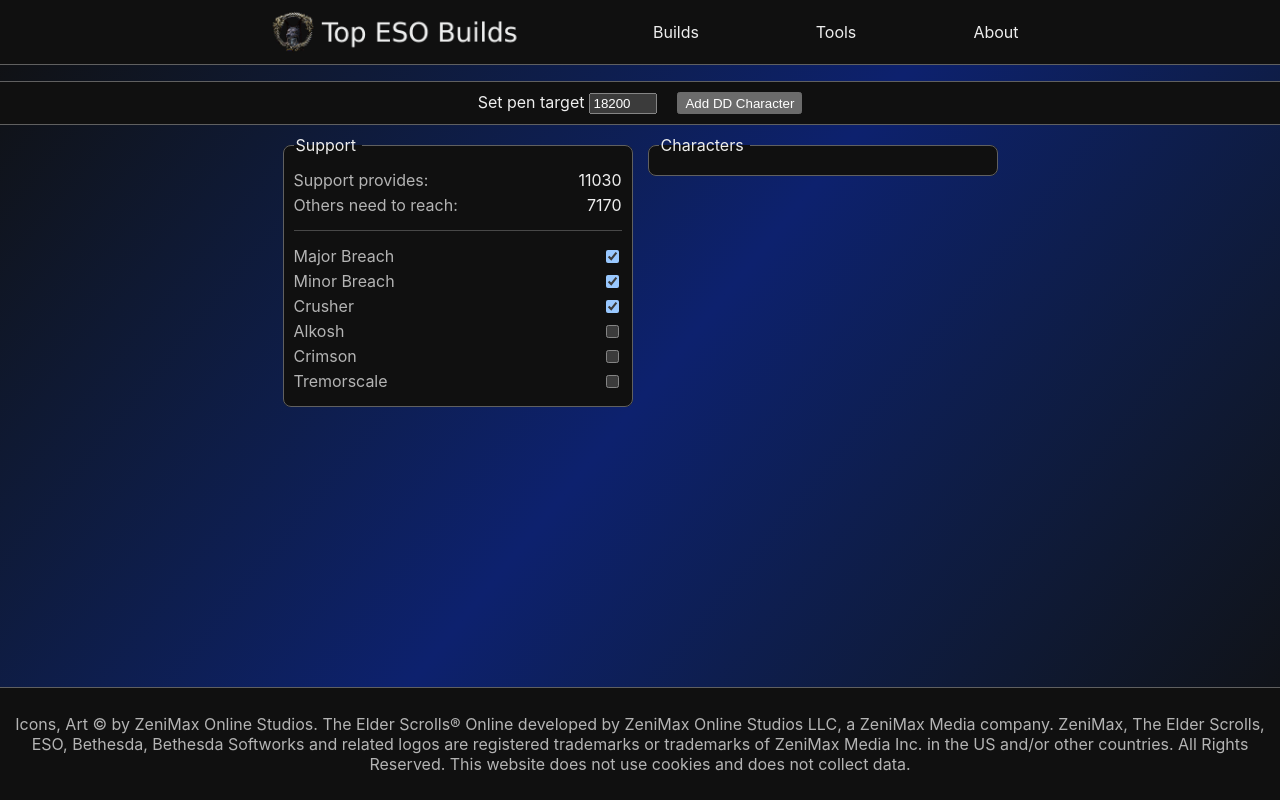
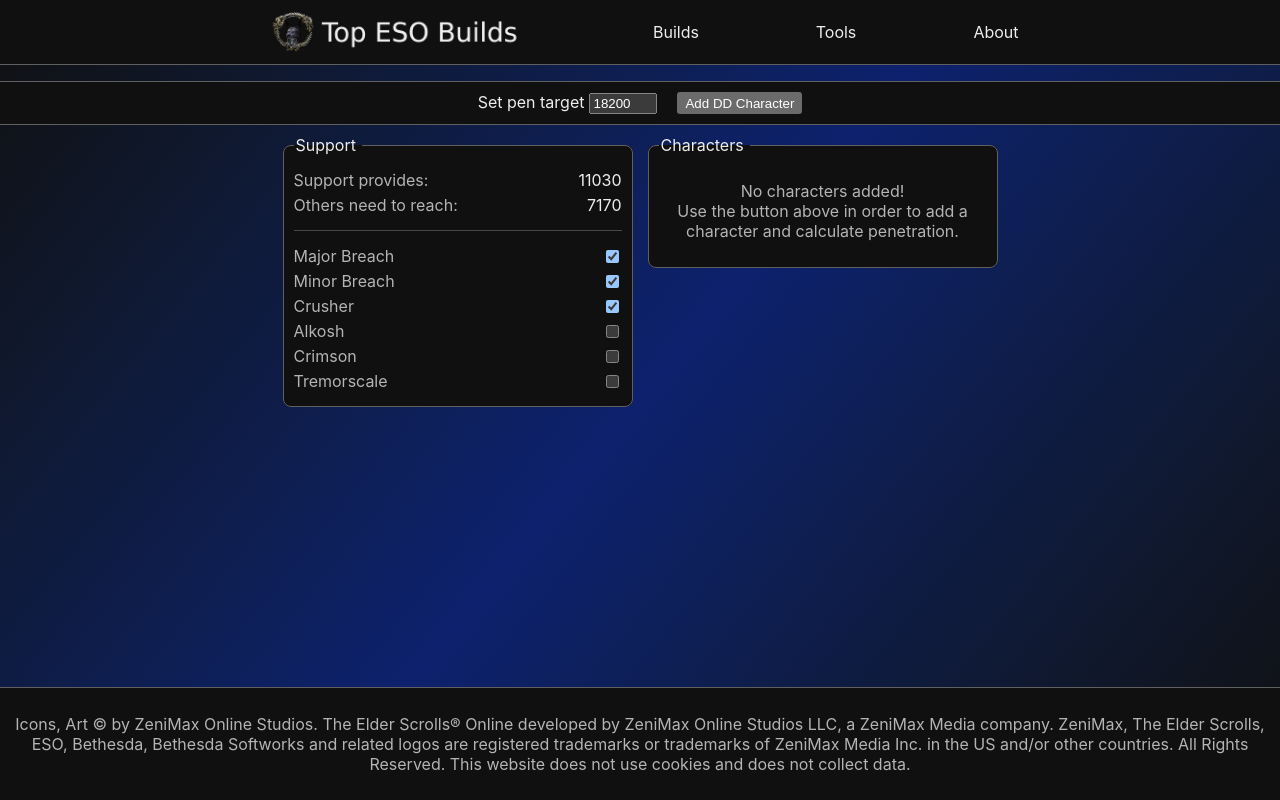
Before and after one commit to FuriousSniper/top-eso-builds, a React app: page /tools/penCalc in a window 1280 px wide. Built offline with nearby package versions, Linux system fonts and the light colour scheme; the HTML template or start-up script is replaced by a standard one.

Commit message:
fix: fixed empty state for calculator

```diff
--- a/src/components/DisplayCharacterObject/style.less
+++ b/src/components/DisplayCharacterObject/style.less
@@ -8,6 +8,7 @@
 
   .explanationLabel {
     cursor: help;
+    color: @color-secondary;
   }
   input[type="number"] {
     width: 50px;
--- a/src/pages/PenPage/index.tsx
+++ b/src/pages/PenPage/index.tsx
@@ -141,6 +141,9 @@
                     <div className="uiColumn">
                         <GenericDisplayField legendText={"Characters"}>
                             <>
+                                {charactersArray.length===0&&
+                                    <p className="noCharacters">No characters added!<br/>Use the button above in order to add a character and calculate penetration.</p>
+                                }
                                 {charactersArray.map((char: CharacterPenType, key: number) => {
                                     return <DisplayCharacterObject char={char} supportPen={supportPen} requiredPen={requiredPen} key={key} />
                                 })}
--- a/src/pages/PenPage/style.less
+++ b/src/pages/PenPage/style.less
@@ -51,6 +51,11 @@
       color: @color-secondary;
     }
 
+    .noCharacters{
+      color: @color-secondary;
+      text-align: center;
+    }
+
     .penCalcItemRow {
       display: flex;
       width: 100%;
```
